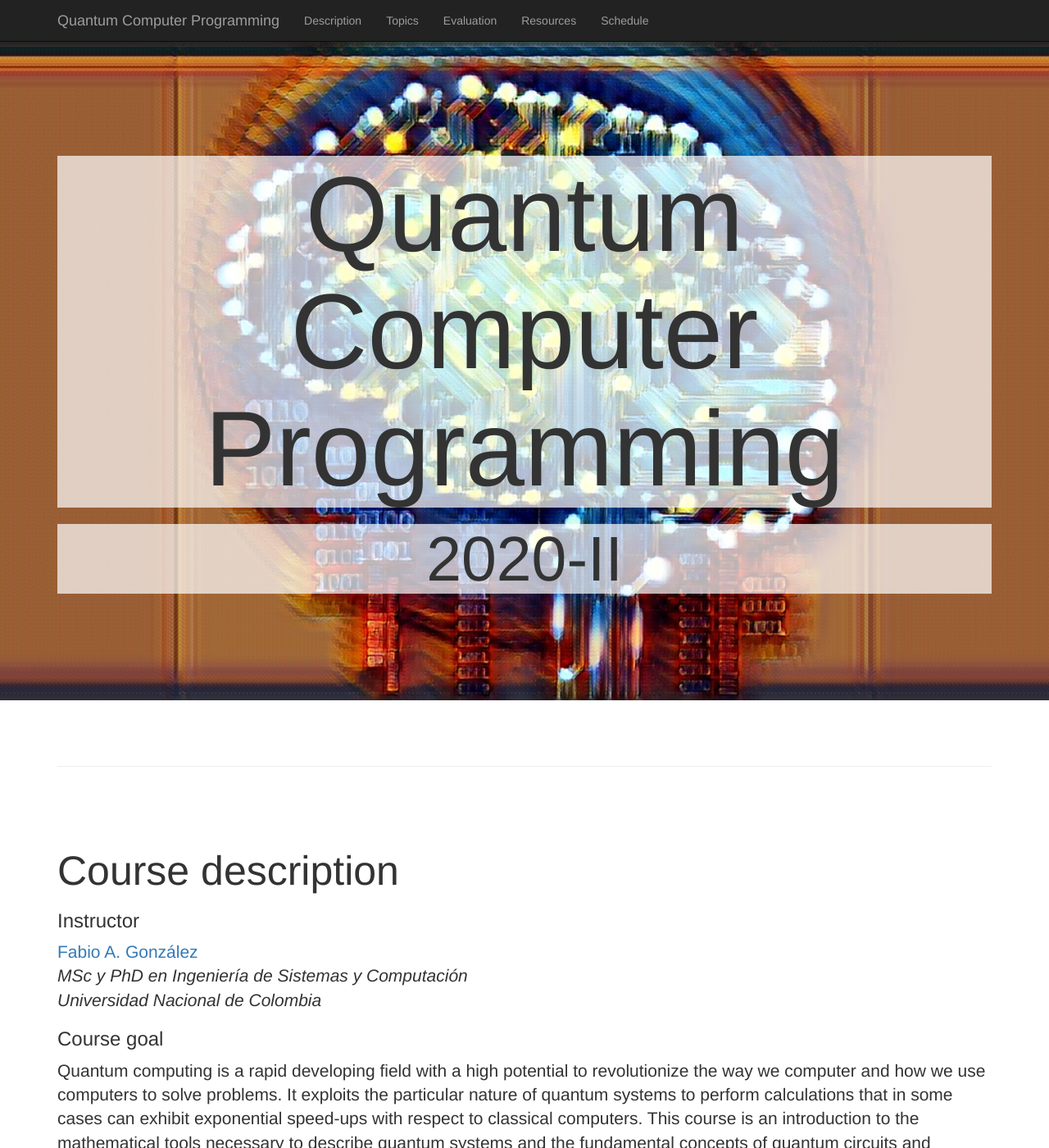
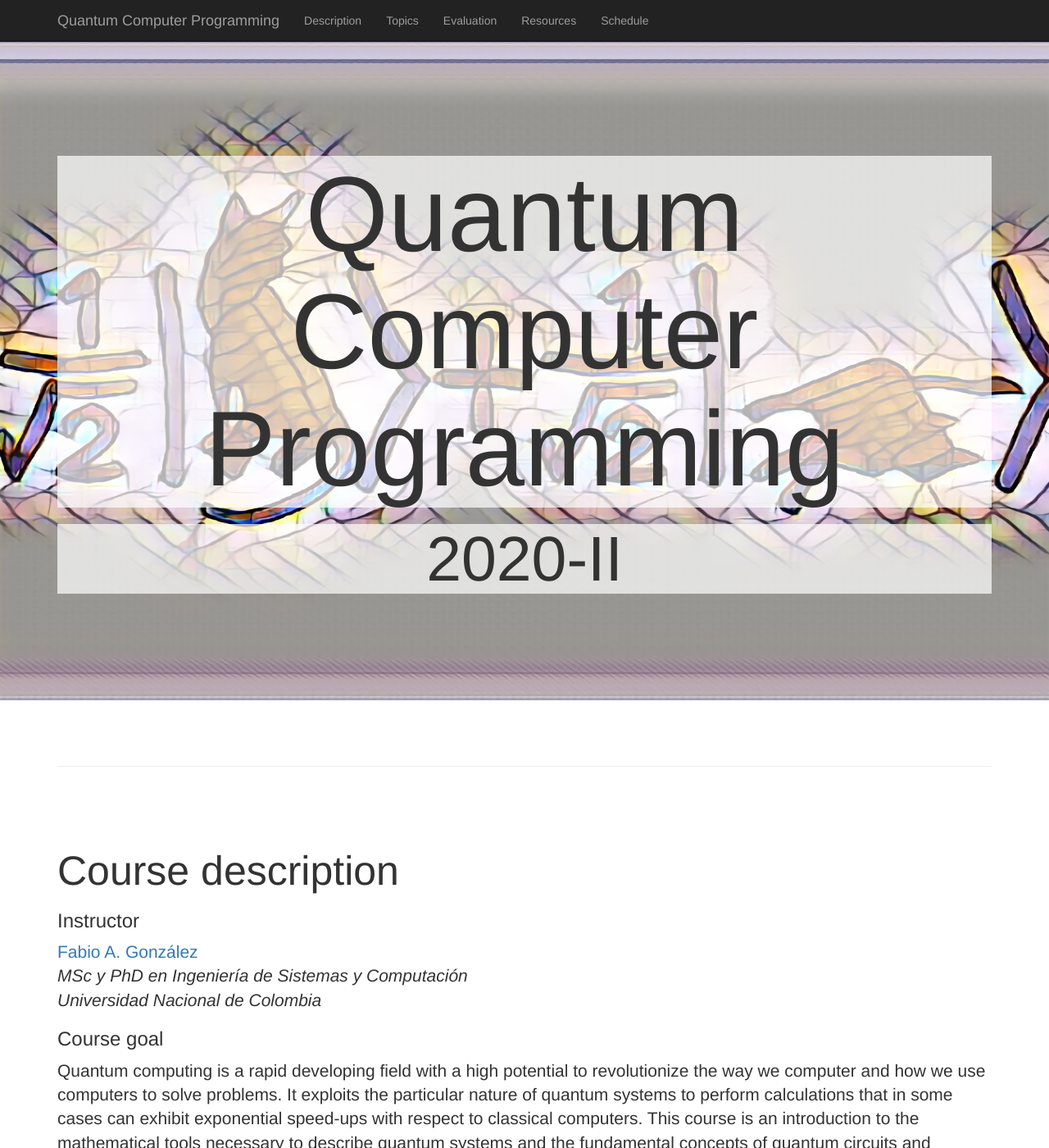
Before and after one commit to fagonzalezo/qcp-2020-2, a Jekyll site: the page built from index.html, in a window 1280 px wide and 1400 px high. Shown: the whole window at 82% size. Built offline with Jekyll 4.4.1, drawn with Linux system fonts in a browser that asks for light colours.

Commit message:
Background image

```diff
--- a/assets/_sass/_header.scss
+++ b/assets/_sass/_header.scss
@@ -2,7 +2,7 @@ header {
   display: block;
   width: 100%;
   text-align: center;
-  background: url('brain-style-transfer.jpg') no-repeat center center scroll;
+  background: url('cat.jpg') no-repeat center center scroll;
   -webkit-background-size: cover;
   -moz-background-size: cover;
   background-size: cover;
```
Also changed, not shown: assets/brain-style-transfer.jpg (deleted), assets/cat.jpg (added), 1 other file.
